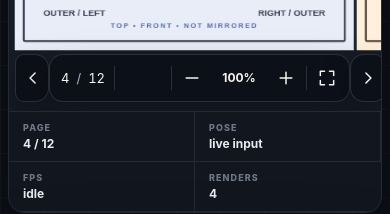
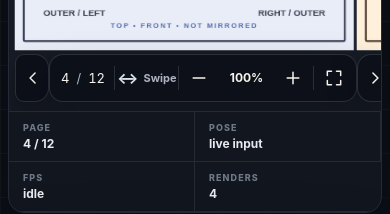
Before and after one commit to eliart20/flipdocs3, a React (Vite) app: page / in a window 390 px wide. Shown: the part 683-897 px from the top of the page. Built offline with nearby package versions, Linux system fonts and the light colour scheme.

Commit message:
Show swipe hint in mobile controls

```diff
--- a/src/flipbook.css
+++ b/src/flipbook.css
@@ -175,6 +175,10 @@
   display: flex;
 }
 
+.flipdocs[data-mode="mobile"] .flipdocs__input-hint--mobile {
+  display: flex;
+}
+
 .flipdocs[data-mode="mobile"] .flipdocs__hint-divider--after {
   display: block;
 }
```
